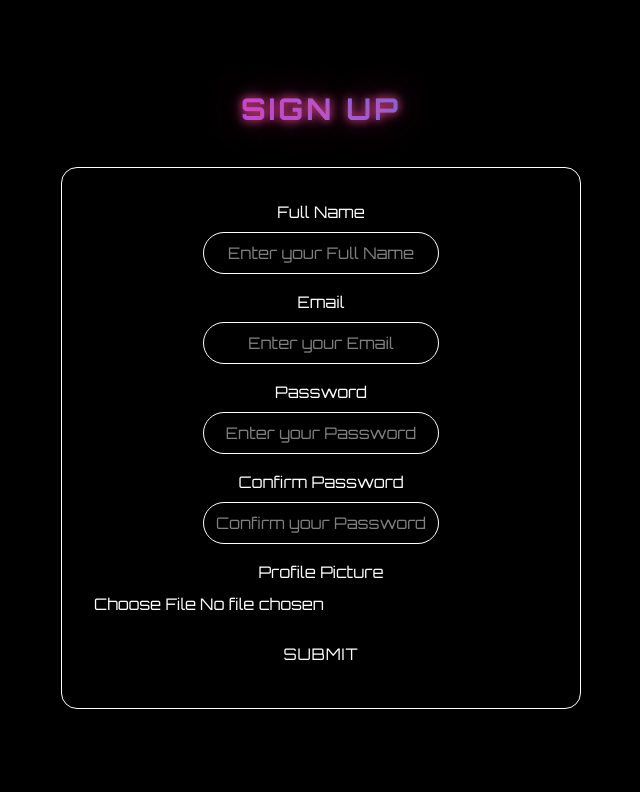
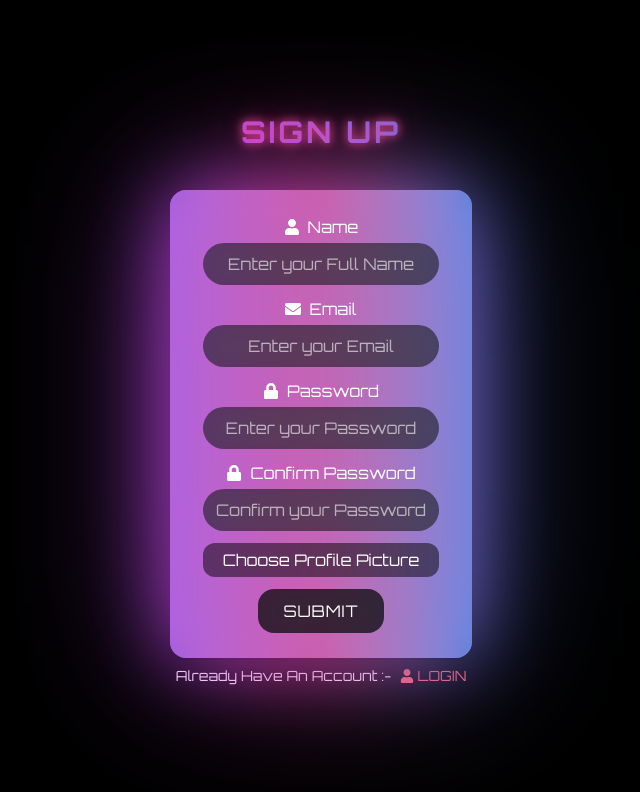
Before and after one commit to LakshyaG34/chatApp-using-MERN-and-Typescript, a React (Vite) app in the folder Frontend/: page /signup in a window 1280 px wide. Shown: the top 792 px of the page, without its empty margins (319-959 px from the left). Built offline with nearby package versions, Linux system fonts and the light colour scheme; no server answers.

Commit message:
Frontend: CyberPunk in signup Completed

```diff
--- a/Frontend/src/pages/signup.tsx
+++ b/Frontend/src/pages/signup.tsx
@@ -1,6 +1,8 @@
 import React, { useState } from "react";
 import { useNavigate } from "react-router-dom";
 import toast from "react-hot-toast";
+import { Link } from "react-router-dom";
+import { FaUser, FaEnvelope, FaLock } from 'react-icons/fa';
 
 interface UserTypes {
   name: string;
@@ -85,63 +87,79 @@ transition duration-300 mb-8
       >
         SIGN UP
       </span>
-      <div className="border border-white px-8 py-8 rounded-2xl">
+      <div className="relative rounded-2xl bg-gradient-to-r from-purple-500 via-pink-500 to-blue-500">
+        <div className="absolute inset-0 rounded-2xl bg-gradient-to-r from-purple-500 via-pink-500 to-blue-500 blur-2xl opacity-80"></div>
+        <div className="absolute inset-0 rounded-2xl bg-gradient-to-r from-purple-500 via-pink-500 to-blue-500 blur-[80px] opacity-60"></div>
+        <div className="relative bg-gray-400/30 border border-transparent rounded-2xl w-full max-w-sm px-8 py-6 backdrop-blur-md shadow-lg">
           <form
-          className="flex flex-col items-center gap-4"
+            className="flex flex-col items-center gap-3"
             onSubmit={handleSubmit}
           >
-          <div className="flex flex-col text-center gap-2">
-            <label>Full Name</label>
+            <div className="flex flex-col text-center gap-1">
+              <label className="flex flex-row items-center justify-center gap-2">
+                <FaUser/>
+                <span>Name</span>
+              </label>
               <input
                 placeholder="Enter your Full Name"
                 type="text"
                 value={name}
                 onChange={(e) => setName(e.target.value)}
-              className="border border-white rounded-full px-2 py-2 text-center"
+                className="w-full max-w-md placeholder-white/60 border border-transparent rounded-full px-2 py-2 text-center bg-black/50 backdrop-blur-md [background:linear-gradient(#0a0a0a,#0a0a0a) padding-box,linear-gradient(to right,#8b5cf6,#ec4899,#3b82f6) border-box] focus:outline-none focus:ring-2 focus:ring-pink-500/70"
               />
             </div>
-          <div className="flex flex-col text-center gap-2">
-            <label>Email</label>
+            <div className="flex flex-col text-center gap-1">
+              <label className="flex flex-row items-center justify-center gap-2">
+                <FaEnvelope/>
+                <span>Email</span>
+              </label>
               <input
                 placeholder="Enter your Email"
                 type="text"
                 value={email}
                 onChange={(e) => setEmail(e.target.value)}
-              className="border border-white rounded-full px-2 py-2 text-center"
+                className="w-full max-w-md placeholder-white/60 border border-transparent rounded-full px-2 py-2 text-center bg-black/50 backdrop-blur-md [background:linear-gradient(#0a0a0a,#0a0a0a) padding-box,linear-gradient(to right,#8b5cf6,#ec4899,#3b82f6) border-box] focus:outline-none focus:ring-2 focus:ring-pink-500/70"
               />
             </div>
-          <div className="flex flex-col text-center gap-2">
-            <label>Password</label>
+            <div className="flex flex-col text-center gap-1">
+              <label className="flex flex-row items-center justify-center gap-2">
+                <FaLock/>
+                <span>Password</span>
+              </label>
               <input
                 placeholder="Enter your Password"
                 type="password"
                 value={password}
                 onChange={(e) => setPassword(e.target.value)}
-              className="border border-white rounded-full px-2 py-2 text-center"
+                className="w-full max-w-md placeholder-white/60 border border-transparent rounded-full px-2 py-2 text-center bg-black/50 backdrop-blur-md [background:linear-gradient(#0a0a0a,#0a0a0a) padding-box,linear-gradient(to right,#8b5cf6,#ec4899,#3b82f6) border-box] focus:outline-none focus:ring-2 focus:ring-pink-500/70"
               />
             </div>
-          <div className="flex flex-col text-center gap-2">
-            <label>Confirm Password</label>
+            <div className="flex flex-col text-center gap-1">
+              <label className="flex flex-row items-center justify-center gap-2">
+                <FaLock/>
+                <span>Confirm Password</span>
+              </label>
               <input
                 placeholder="Confirm your Password"
                 type="password"
                 value={confirmPassword}
                 onChange={(e) => setConfirmPassword(e.target.value)}
-              className="border border-white rounded-full px-2 py-2 text-center"
+                className="w-full max-w-md placeholder-white/60 border border-transparent rounded-full px-2 py-2 text-center bg-black/50 backdrop-blur-md [background:linear-gradient(#0a0a0a,#0a0a0a) padding-box,linear-gradient(to right,#8b5cf6,#ec4899,#3b82f6) border-box] focus:outline-none focus:ring-2 focus:ring-pink-500/70"
               />
             </div>
-          <div className="flex flex-col text-center gap-2">
-            <label>Profile Picture</label>
+            <div className="relative w-full">
               <input
                 type="file"
-              onChange={(e) =>
-                setProfilePic(e.target.files ? e.target.files[0] : null)
-              }
-              className="text-white"
+                onChange={(e) => setProfilePic(e.target.files ? e.target.files[0] : null)}
+                className="w-full opacity-0 absolute inset-0 cursor-pointer"
               />
+              <div className="px-1 py-1 rounded-xl bg-black/50 border border-transparent text-white text-center">
+                {profilePic ? profilePic.name : "Choose Profile Picture"}
               </div>
+            </div>
+
             <button
-              className="relative inline-block px-6 py-2 rounded-2xl text-white tracking-wider
+              className="relative inline-block w-full sm:w-auto px-6 py-2 rounded-2xl text-white tracking-wider
               bg-black/70 backdrop-blur-md border-2 border-transparent
               [background:linear-gradient(#0a0a0a,#0a0a0a) padding-box,linear-gradient(to right,#8b5cf6,#ec4899,#3b82f6) border-box]
               transition duration-300 ease-in-out
@@ -154,6 +172,14 @@ transition duration-300 mb-8
           </form>
         </div>
       </div>
+      <span className="flex flex-row gap-2 text-sm">
+        Already Have An Account :-
+        <Link to="/login" className="flex flex-row items-center gap-1 text-red-400 transition duration-300 ease-in-out  hover:text-blue-300 ">
+          <FaUser/>
+          <span>LOGIN</span>
+        </Link>
+      </span>
+    </div>
   );
 };
 
```
Lines whose indentation alone changed are shown as unchanged.
